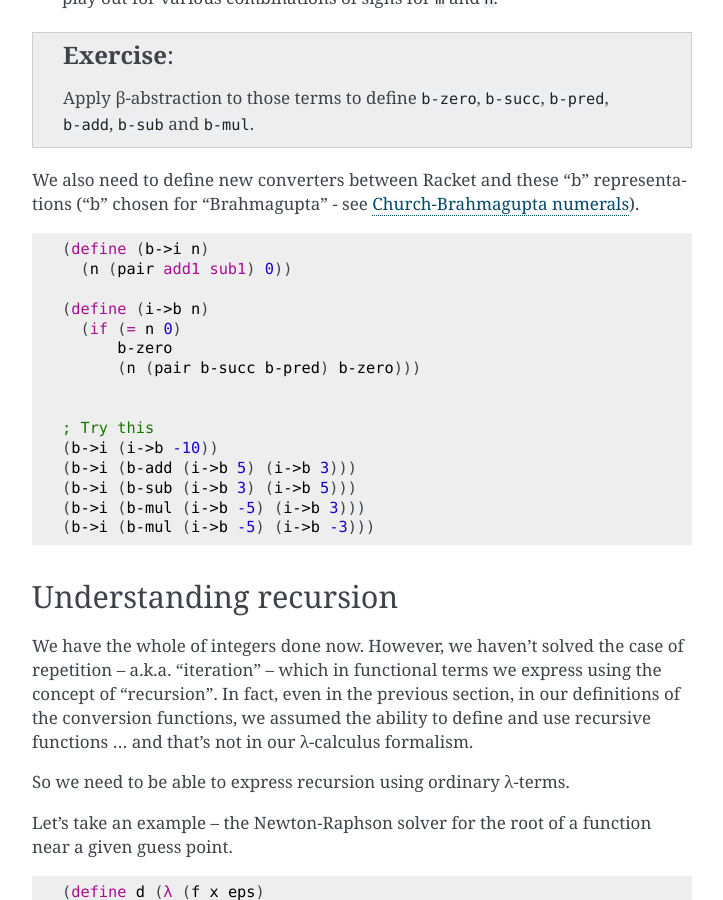
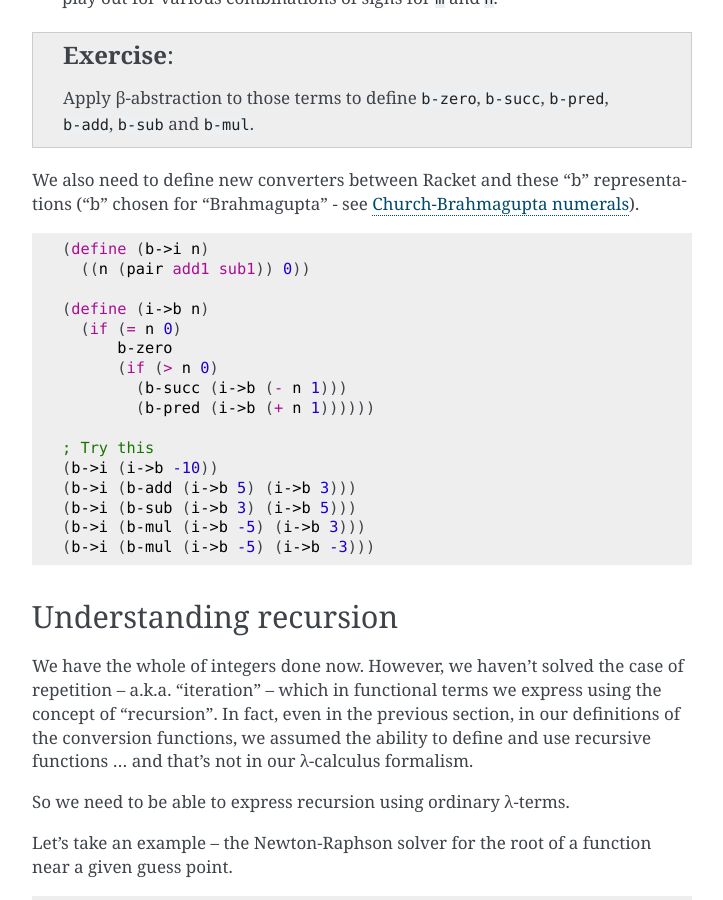
Before and after one commit to kreauniv/comp308, a Sphinx documentation site: the page built from source/church.rst, in a window 1280 px wide and 900 px high, scrolled down 7089 px. Shown: the whole window, without its empty margins (388-1111 px from the left). Built offline with Sphinx 7.4.7, drawn with Linux system fonts in a browser that asks for light colours.

Commit message:
bugfix i->b and b->i

```diff
--- a/source/church.rst
+++ b/source/church.rst
@@ -377,13 +377,14 @@ numerals`_).
 .. code:: Racket
 
     (define (b->i n)
-      (n (pair add1 sub1) 0))
+      ((n (pair add1 sub1)) 0))
 
     (define (i->b n)
       (if (= n 0)
           b-zero
-          (n (pair b-succ b-pred) b-zero)))
-
+          (if (> n 0)
+            (b-succ (i->b (- n 1)))
+            (b-pred (i->b (+ n 1))))))
 
     ; Try this
     (b->i (i->b -10))
```
